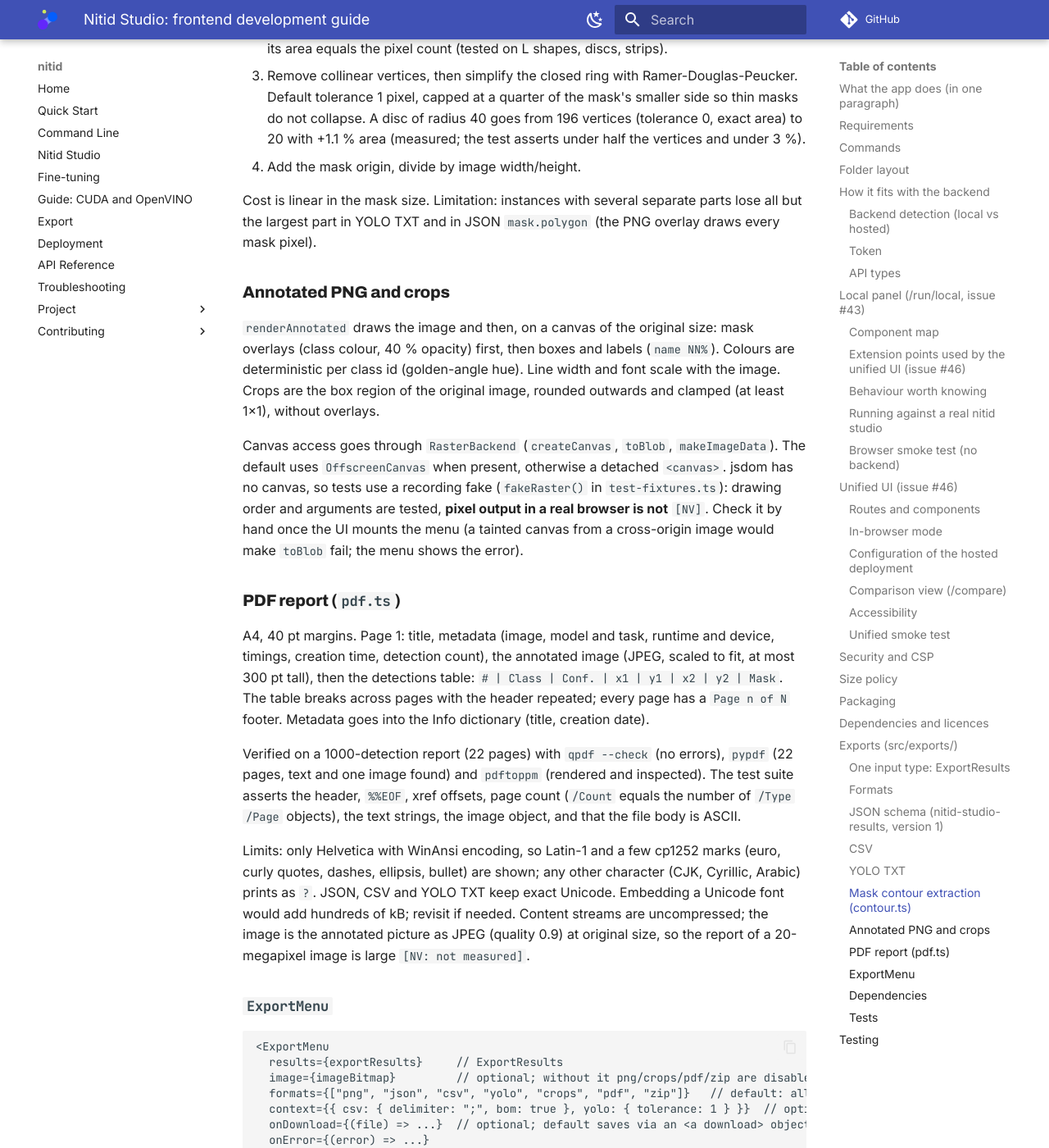
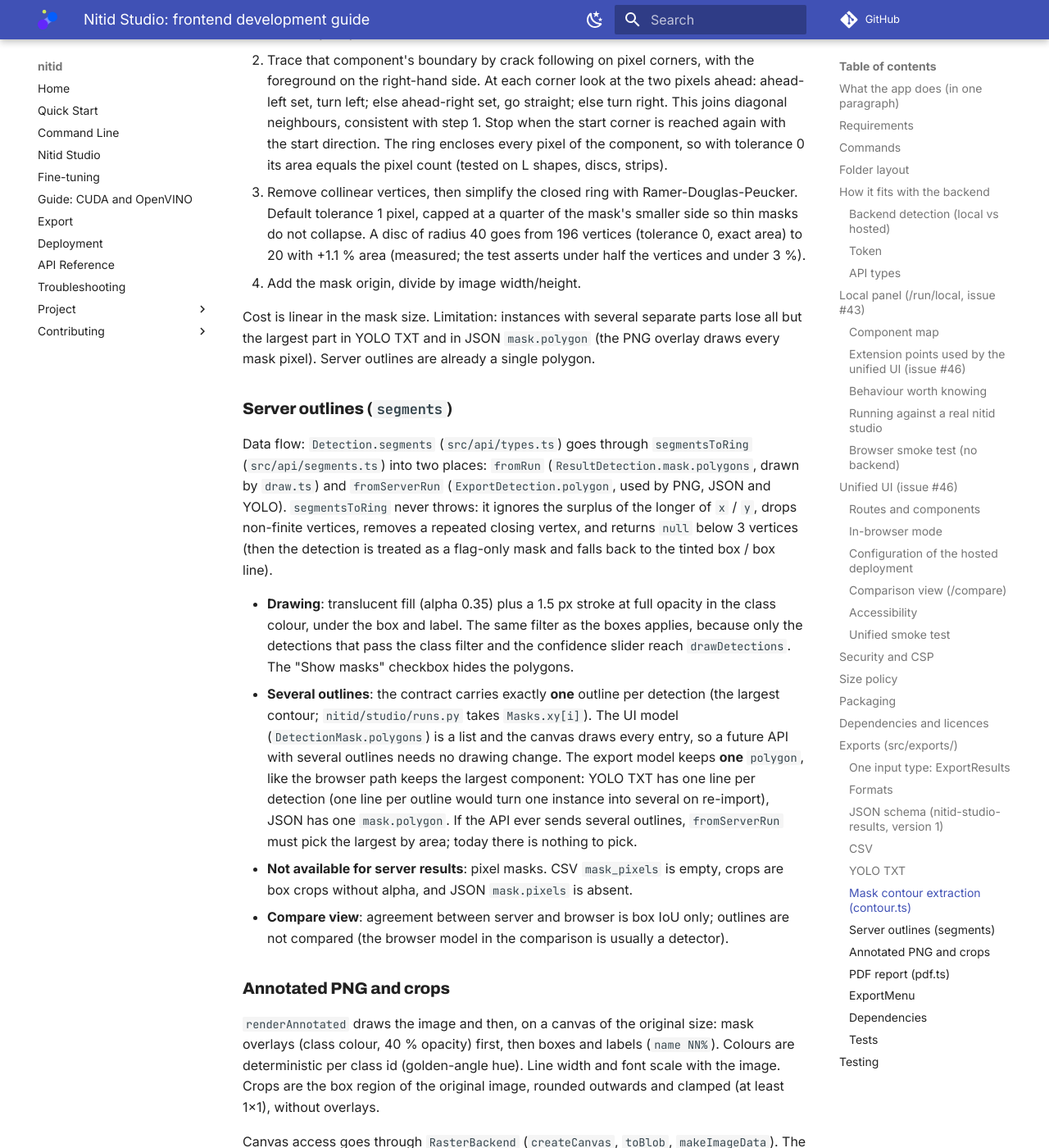
Before and after one commit to Nitidio/nitid, an MkDocs documentation site: the page built from docs/studio-development.md, in a window 1280 px wide and 1400 px high, scrolled down 16202 px. Shown: the whole window at 82% size. Built offline with MkDocs 1.6.1 and Material for MkDocs 9.7.7, drawn with Linux system fonts in a browser that asks for light colours; comment, search, counter and statistics services are not loaded; some of the changed text lies outside the part shown.

Commit message:
docs(studio): document server outlines, multi-part handling and export behaviour
Co-Authored-By: Claude Sonnet 5.5 <noreply@anthropic.com>
Claude-Session: https://claude.ai/code/session_016gyCsVrKFXU58HcWRPRNVp

````diff
--- a/docs/studio-development.md
+++ b/docs/studio-development.md
@@ -189,9 +189,11 @@ The workbench for the **local** deployment. `App.tsx` lazy-loads `pages/RunLocal
 - Only the pure `done` payload is shown: there is no cancel endpoint, so "Stop waiting" only stops
   polling; the server may finish the run anyway. Old runs (`GET /runs`, `DELETE /runs/{id}`) are
   not used yet.
-- **Masks**: contract v1 only reports `has_mask`; no endpoint serves mask pixels or polygons, so
-  segmentation results show boxes with a tinted fill and a note. `ResultDetection.mask` (polygons)
-  and the drawing code exist, ready for when the API provides them. [NV: contract gap]
+- **Masks**: for `task=segment` the server sends `has_mask: true` plus an optional `segments`
+  outline `{x: number[], y: number[]}` (original-image pixels, one outline per detection: the
+  server keeps the largest contour). There is still no endpoint for mask pixels. See "Server
+  outlines" below. A server that predates `segments` still works: such instances get the old
+  tinted-box fill.
 
 ### Running against a real `nitid studio`
 
@@ -435,7 +437,7 @@ knows where the numbers came from.
 | Producer | Mapper | Notes |
 | --- | --- | --- |
 | Browser engine (`RunResult` of `src/engine`) | `fromEngineResult(result, { imageName, model, task, backend })` | Masks are present (`DetectionMask`, cropped to the box). `device` is `null`. |
-| REST server (`GET /runs/{id}`, one `RunItem`) | `fromServerRun(run, itemId)` | The contract reports `has_mask` but **no mask pixels** (no mask endpoint in `api-contract/openapi.json`), so server results carry `hasMask: true` and no `mask`: PNG draws boxes only and YOLO TXT falls back to box lines. `device` is the server's device name. |
+| REST server (`GET /runs/{id}`, one `RunItem`) | `fromServerRun(run, itemId)` | The contract reports `has_mask` and an optional `segments` outline but **no mask pixels**, so server results carry `hasMask: true` and `polygon` (never `mask`): PNG, JSON and YOLO TXT use the outline; CSV `mask_pixels` stays empty and crops are plain boxes. Without `segments` everything falls back to boxes. `device` is the server's device name. |
 
 ```ts
 interface ExportResults {
@@ -452,6 +454,7 @@ interface ExportResults {
     classId: number;  name: string;   // any Unicode
     hasMask: boolean;
     mask?: { x; y; width; height; data: Uint8Array };  // 0/1, row-major, top-left at (x, y)
+    polygon?: Array<[number, number]>;  // server outline (no pixels), pixels of the ORIGINAL image
   }>;
 }
 ```
@@ -504,9 +507,11 @@ results (YOLO TXT + `classes.txt`, crops) are delivered by `ExportMenu` as a ZIP
 
 - Keys are snake_case like the REST API. `timings_ms` is `null` when unknown.
 - Pixels are rounded to 2 decimals, confidence to 6, timings to 3.
-- `mask` exists only when mask pixels are available. `polygon` is the contour
-  below, in ORIGINAL image pixels (`[]` for an empty mask); `pixels` is the
-  number of set mask pixels.
+- `mask` exists when mask pixels or a server outline are available. `polygon` is the contour
+  below (browser) or the server `segments` outline as delivered (server), in ORIGINAL image
+  pixels (`[]` for an empty mask); `pixels` is the number of set mask pixels and is **absent**
+  for server results, which have no pixel mask (an area from the polygon would be a different
+  number, so it is not invented).
 - Adding a key is not a breaking change; removing or renaming one bumps `version`.
 
 ### CSV
@@ -530,8 +535,9 @@ One line per detection, class id first, coordinates normalised by the ORIGINAL
 image size, clamped to 0..1, six decimals:
 
 - box: `<class> <cx> <cy> <w> <h>`
-- polygon (detections with mask pixels): `<class> <x1> <y1> ... <xn> <yn>`,
-  `n >= 3` (the Ultralytics segmentation format)
+- polygon (detections with mask pixels or a server outline): `<class> <x1> <y1> ... <xn> <yn>`,
+  `n >= 3` (the Ultralytics segmentation format). A server outline is written as delivered
+  (no extra simplification), clamped to the image.
 
 No detections give an empty file, the YOLO convention for a negative sample.
 `classes.txt` lists names by class id (ids that never occur are `class_<id>`).
@@ -558,7 +564,32 @@ throws a `SyntaxError` naming the line; the tests round-trip through it.
 
 Cost is linear in the mask size. Limitation: instances with several separate
 parts lose all but the largest part in YOLO TXT and in JSON `mask.polygon`
-(the PNG overlay draws every mask pixel).
+(the PNG overlay draws every mask pixel). Server outlines are already a single polygon.
+
+### Server outlines (`segments`)
+
+Data flow: `Detection.segments` (`src/api/types.ts`) goes through `segmentsToRing`
+(`src/api/segments.ts`) into two places: `fromRun` (`ResultDetection.mask.polygons`, drawn by
+`draw.ts`) and `fromServerRun` (`ExportDetection.polygon`, used by PNG, JSON and YOLO).
+`segmentsToRing` never throws: it ignores the surplus of the longer of `x` / `y`, drops
+non-finite vertices, removes a repeated closing vertex, and returns `null` below 3 vertices
+(then the detection is treated as a flag-only mask and falls back to the tinted box / box line).
+
+- **Drawing**: translucent fill (alpha 0.35) plus a 1.5 px stroke at full opacity in the class
+  colour, under the box and label. The same filter as the boxes applies, because only the
+  detections that pass the class filter and the confidence slider reach `drawDetections`.
+  The "Show masks" checkbox hides the polygons.
+- **Several outlines**: the contract carries exactly **one** outline per detection (the largest
+  contour; `nitid/studio/runs.py` takes `Masks.xy[i]`). The UI model (`DetectionMask.polygons`)
+  is a list and the canvas draws every entry, so a future API with several outlines needs no
+  drawing change. The export model keeps **one** `polygon`, like the browser path keeps the
+  largest component: YOLO TXT has one line per detection (one line per outline would turn one
+  instance into several on re-import), JSON has one `mask.polygon`. If the API ever sends
+  several outlines, `fromServerRun` must pick the largest by area; today there is nothing to pick.
+- **Not available for server results**: pixel masks. CSV `mask_pixels` is empty, crops are box
+  crops without alpha, and JSON `mask.pixels` is absent.
+- **Compare view**: agreement between server and browser is box IoU only; outlines are not
+  compared (the browser model in the comparison is usually a detector).
 
 ### Annotated PNG and crops
 
````
Also changed, not shown: docs/studio-e2e.md (+3 -3 lines).
